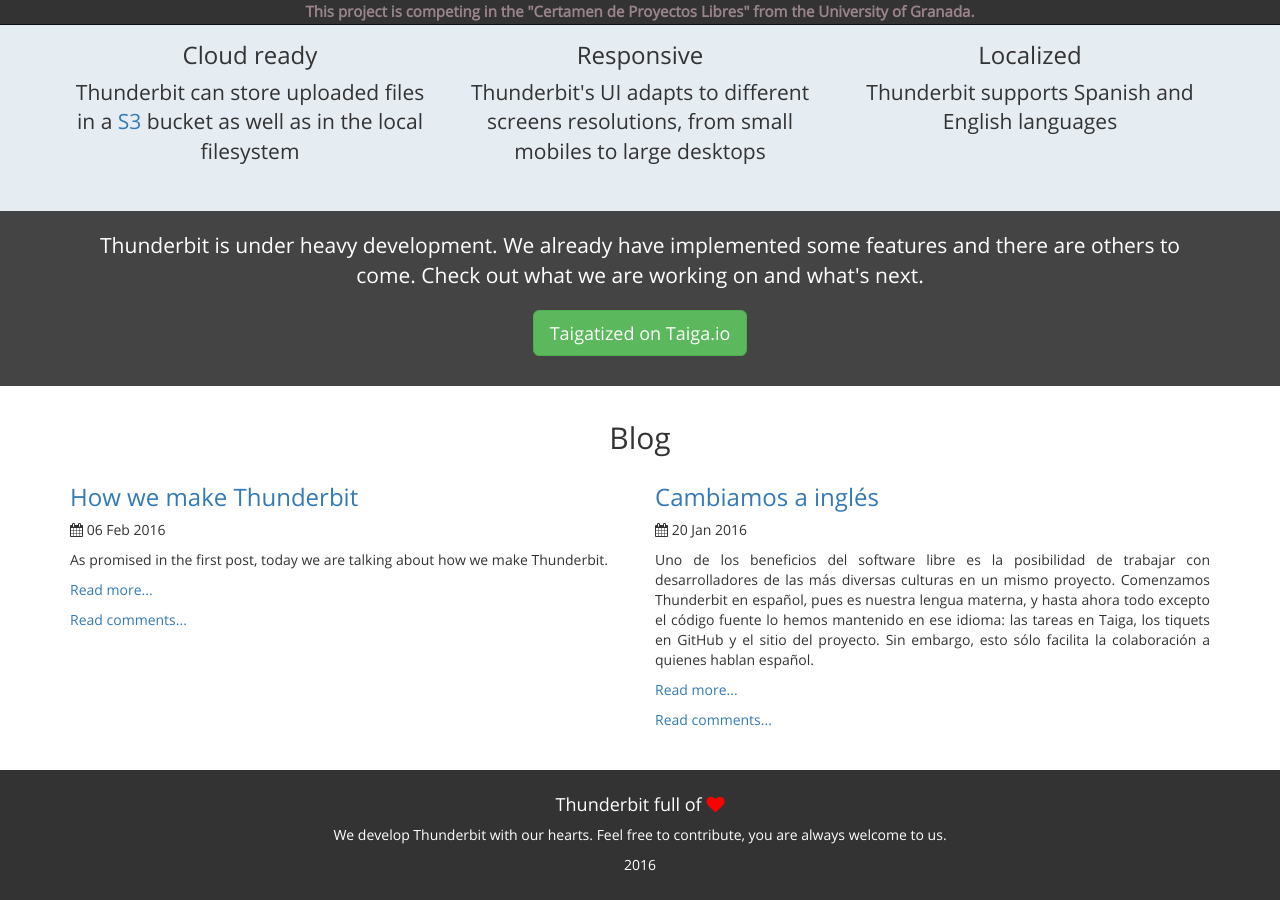
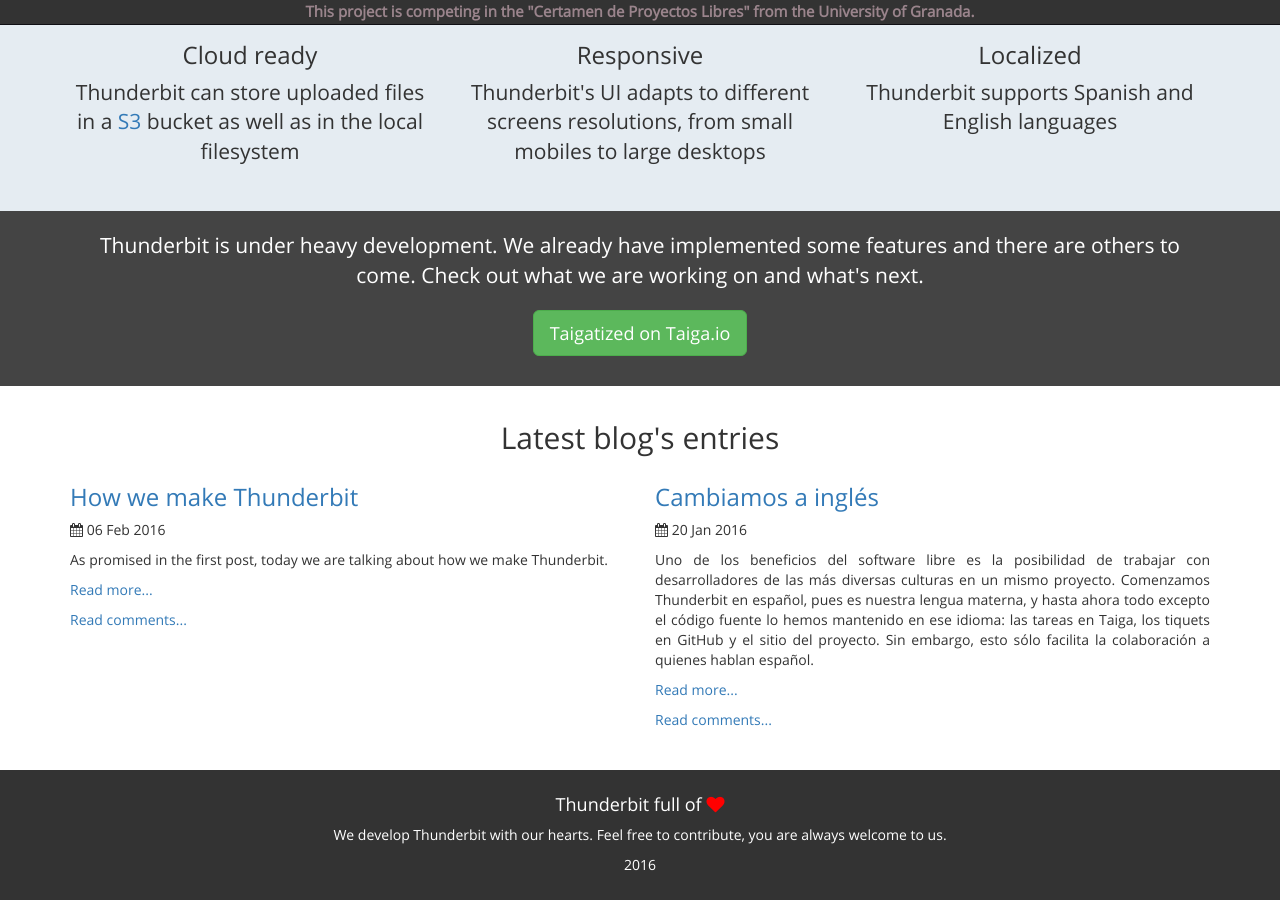
Before and after one commit to thunderbit/thunderbit, a Jekyll site: the page built from index.html, in a window 1280 px wide and 900 px high, scrolled down 976 px. Built offline with Jekyll 4.4.1, drawn with Linux system fonts in a browser that asks for light colours; comment, search, counter and statistics services are not loaded.

Commit message:
Changed blog <header> for a more semantic one
The text Blog was very open, the new one is more meaningful.

```diff
--- a/index.html
+++ b/index.html
@@ -46,7 +46,7 @@
 	<div class="container">
 		<div class="row">
 			<header id="header" class="text-center">
-				<h2>Blog</h2>
+				<h2>Latest blog's entries</h2>
 			</header><!-- /header -->
 		</div>
 		<article>
```
